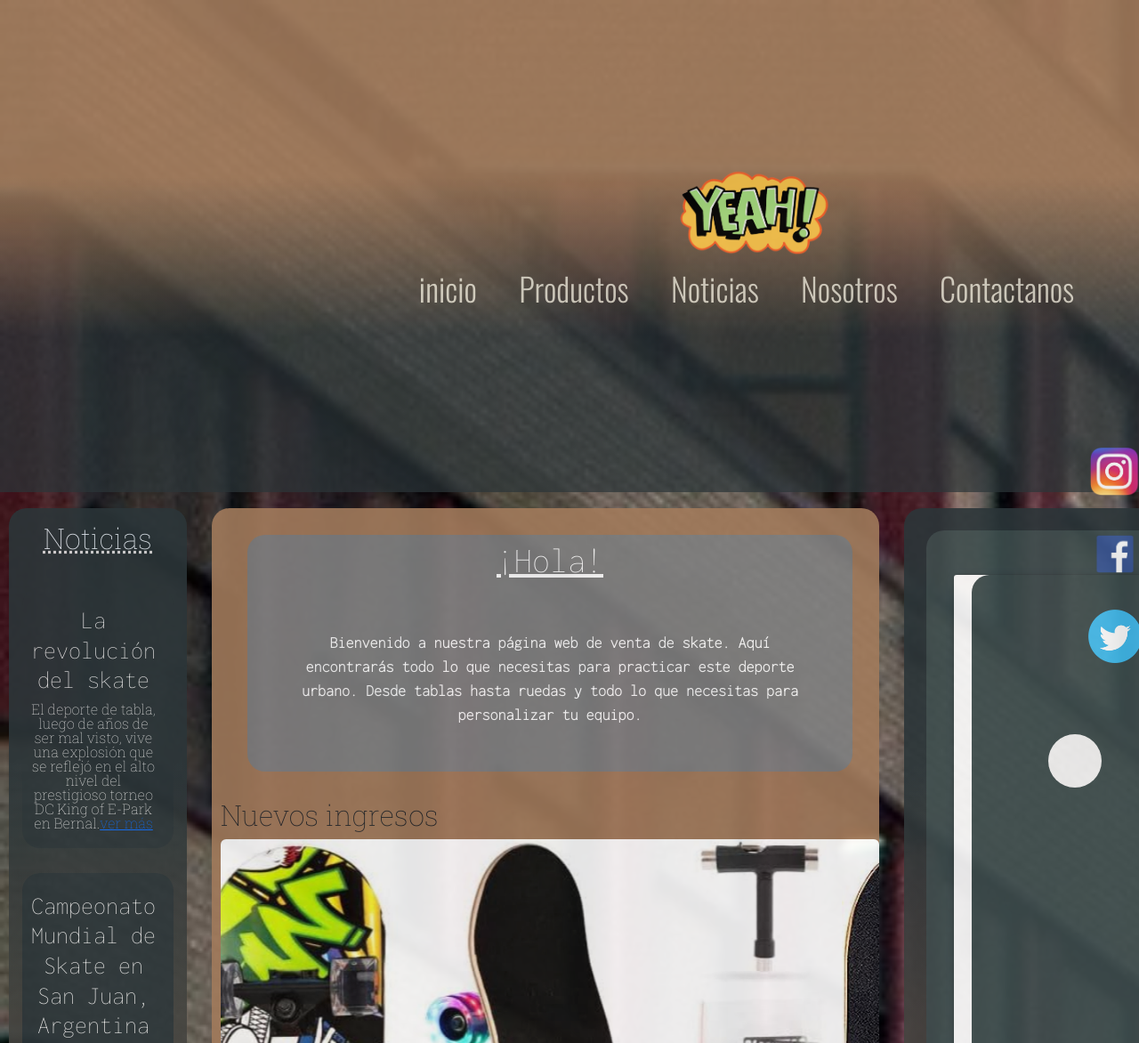
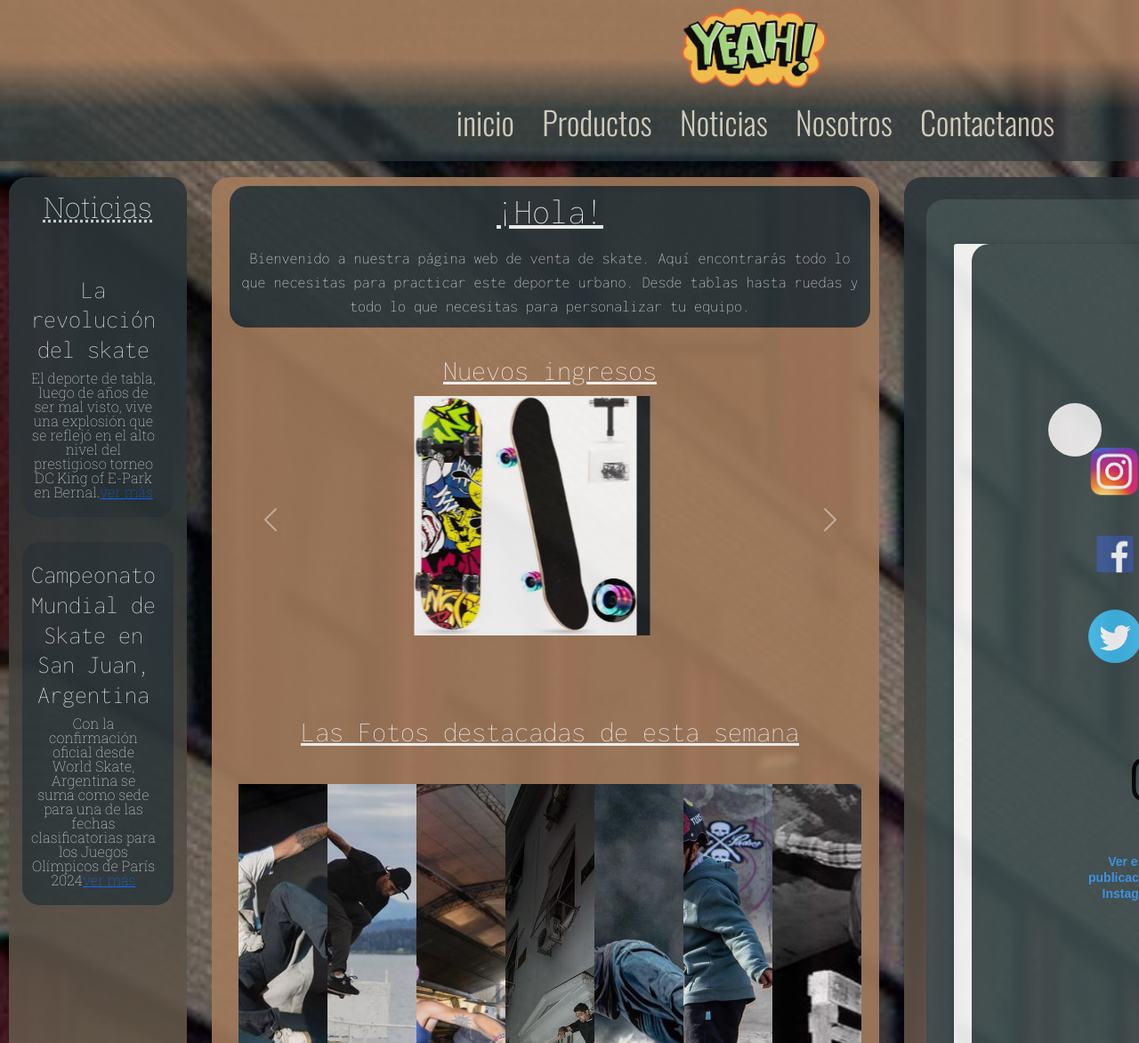
Before and after one commit to charbarie/SegundaEntregaBarie, a website: page index.html in a window 1280 px wide. Shown: the top 1172 px of the page at 89% size. Drawn offline with nearby package versions, Linux system fonts and the light colour scheme; a script that the page names is missing; files whose address does not match are found by name.

Commit message:
first commit

```diff
--- a/index.html
+++ b/index.html
@@ -20,9 +20,7 @@
 
 
     <header class="header">
-        <section class="section">
-            <a href="./index.html"><img src="./img/yeahlogo.png" alt="LogoMenu"></a>
-        </section>
+        <a href="./index.html"><img src="./img/yeahlogo.png" alt="LogoMenu"></a>
         <div class="menu">
             <ul>
                 <li><a href="./index.html">inicio</a></li>
@@ -58,17 +56,17 @@
                 Bienvenido a nuestra página web de venta de skate. Aquí encontrarás todo lo que necesitas para practicar este deporte urbano. Desde tablas hasta ruedas y todo lo que necesitas para personalizar tu equipo.
             </p>
         </div>
-        <h2>Nuevos ingresos</h3>
+        <h3>Nuevos ingresos</h3>
         <div id="carouselExampleAutoplaying" class="carousel slide" data-bs-ride="carousel">
             <div class="carousel-inner rounded mx-auto d-flex">
               <div class="carousel-item active">
-                <img src="./img/skate001.jpg" class="d-block w-100" alt="skate nuevo color rojo">
+                <img src="./img/skate001.jpg"  alt="skate nuevo color rojo">
               </div>
               <div class="carousel-item">
-                <img src="./img/skate002.jpg" class="d-block w-100" alt="skate calavera azul">
+                <img src="./img/skate002.jpg"  alt="skate calavera azul">
               </div>
               <div class="carousel-item ">
-                <img src="/img/skate003.jpg" class="d-block w-100" alt="skate nuevo color multiple">
+                <img src="./img/skate003.jpg" alt="skate nuevo color multiple">
               </div>
             </div>
             <button class="carousel-control-prev" type="button"  data-bs-target="#carouselExampleAutoplaying" data-bs-slide="prev">
@@ -81,7 +79,7 @@
             </button>
           </div>
 
-          <h3> Las Fotos destacadas de esta semana</h3>
+          <h4> Las Fotos destacadas de esta semana</h4>
         <section class="carrete">
             <img src="./img/andandoenskatedenoche.jpg" alt="Andando en skate de noche">
             <img src="./img/barilocheskater.jpg" alt="Skatepark Bariloche">
--- a/scss/_body.scss
+++ b/scss/_body.scss
@@ -1,7 +1,7 @@
 body{
     display: grid;
     grid-template-columns: 0.9fr 1.7fr 0.4fr;
-    grid-template-rows: 0.4fr 2.2fr 0.4fr;
+    grid-template-rows: 0.1fr 2.2fr 0.4fr;
     gap: 8px 8px;
     grid-template-areas:
       "header header header"
--- a/scss/_header.scss
+++ b/scss/_header.scss
@@ -1,51 +1,41 @@
 .header{
+    padding: 0%;
     grid-area: header;
     display: flex;
     flex-direction: column;
-    justify-content: center;
     align-items: center;
-    padding: 20px;
     background: rgb(162,123,92);
     background: linear-gradient(180deg, rgba(162,123,92,1) 36%, rgba(44,54,57,0.7958365475096288) 68%);
     font-family: 'Oswald', sans-serif;
-    .section{
+    img{
         width: 200px;
         padding: 2px;
         display: flex;
         justify-content: center;
 
-        & img{
-
-            width: 200px;
-            }
-    }
     }
     .menu{
+        margin-top: 0px;
+        display: flex;
+        flex-direction: row;
         padding-top: 5px;
         font-size: 36px;
-       align-items: center;
-        list-style: none;
-        display: flex;
+        align-items: center;
         justify-content: space-between;
         list-style: none;
-        flex-direction: row;
+        ul{
+            list-style: none;
+            padding: 1px;
 
-
-
-        ul{
-            padding: 1px;
+            list-style: none;
+           li{
             justify-content: space-between;
-            list-style: none;
-
-
-
-            li{
-                padding: auto;
-                display: inline-block;
+            padding-left: 20px;
+            display: inline-block;
                 & a{
                     text-decoration:none;
                     color: rgb(220, 215, 201);
-                    padding: 20px;
+                    padding: 2px;
                     & :hover{
                             color: black;
                             background-color:rgb(227,204,174) ;
@@ -61,4 +51,4 @@
                 }
             }
         }
-    }
+    }}
--- a/scss/_main.scss
+++ b/scss/_main.scss
@@ -1,6 +1,6 @@
 .main{
     grid-area: main;
-    margin: auto;
+    margin: 10px;
     display: flex;
     justify-content: auto;
     padding:auto;
@@ -15,26 +15,22 @@
     -moz-border-radius:20px ;
     -ms-border-radius:20px ;
     -o-border-radius:20px ;
-    & h3{
+    h3{
         text-align: center;
         color: white;
     }
 }
 .bienvenida{
-
+    background-color: rgba(44,54,57,1) ;
     color: white;
     font-family: 'Inconsolata', monospace;
     font-size:18px;
-    margin: 30px;
-    font-weight: bold;
-
-    background-color: gray;
+    margin: 10px;
     border-radius:20px ;
-    & p {
+    p {
         text-align: center;
         justify-content: auto;
-        margin: 50px;
-        height: auto;
+        margin: 10px;
     }
 }
 
@@ -43,7 +39,15 @@
     text-align: center;
     font-size: 2rem;
     font-family: 'Inconsolata', monospace;
-    padding:20px;
+    padding-top: 20px;
+    text-decoration:underline;
+}
+.main h4{
+    margin-top: 5rem;
+    color: white;
+    text-align: center;
+    font-size: 2rem;
+    font-family: 'Inconsolata', monospace;
     text-decoration:underline;
 }
 
@@ -83,14 +87,24 @@
 .productos input{
     width: 20px;
 }
-.carousel img{
 
+
+.carousel-item{
+
+    flex-direction: row;
+    justify-content: center;
+    padding-left: 35%;
+
+img{
+    width: 100%;
+    padding: 0%;
     width: 250px;
+    box-shadow:15px 0px 0px 0px;
+}
 
 }
-.carousel-control{
-    color: black;
-}
+
+
 .noticias section{
     background-color: bisque;
     text-align: center;
@@ -138,7 +152,7 @@
 
 
 .carrete{
-    padding-top: 70px;
+    padding-top: 10px;
     margin: 20px;
     display: flex;
     width: 700px;
```
Also changed, not shown: css/style.css, scss/style.scss (line endings or trailing spaces), 1 other file.
